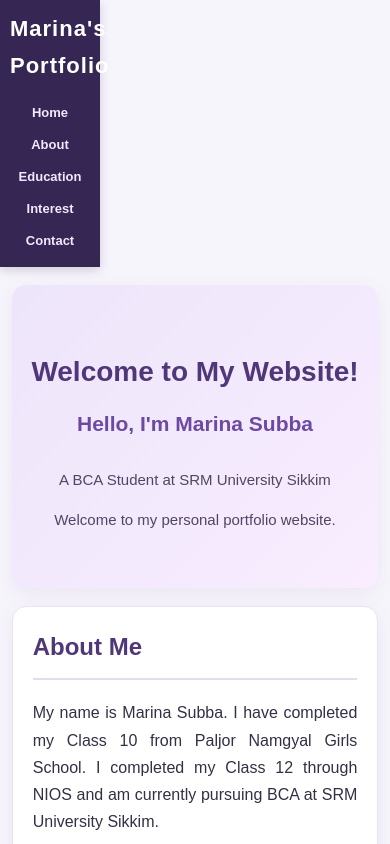
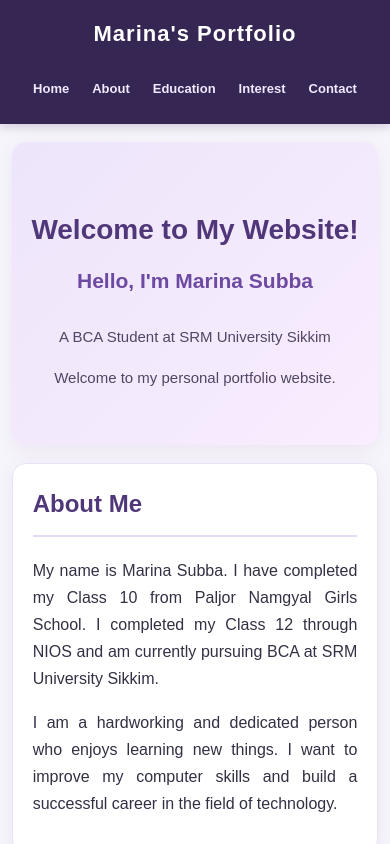
Before and after one commit to Marinasubba24/marina.io, a plain HTML site: page index.html in a window 390 px wide. Shown: the top 844 px of the page. Drawn offline with Linux system fonts and the light colour scheme.

Commit message:
Refactor profile.css for better layout and responsiveness
Refactor CSS styles for improved layout and responsiveness.

```diff
--- a/profile.css
+++ b/profile.css
@@ -2,6 +2,73 @@
     box-sizing: border-box;
     scroll-behavior: smooth;
 }
+
+
+
+@media screen and (max-width: 768px) {
+    nav {
+        width: 100%;
+        height: auto;
+        padding: 12px 8px;
+        display: flex;
+        flex-direction: row;
+        flex-wrap: wrap;
+        justify-content: center;
+        align-items: center;
+        gap: 8px;
+    }
+
+    nav h2 {
+        width: 100%;
+        text-align: center;
+        font-size: 22px;
+        margin: 0 0 5px;
+    }
+
+    nav a {
+        margin: 4px 6px;
+        font-size: 14px;
+    }
+}
+
+/* iPhone */
+@media screen and (max-width: 480px) {
+    nav {
+        width: 100%;
+        padding: 10px 5px;
+        gap: 5px;
+    }
+
+    nav h2 {
+        font-size: 19px;
+    }
+
+    nav a {
+        font-size: 12px;
+        margin: 3px 4px;
+        padding: 4px 2px;
+        white-space: nowrap;
+    }
+
+    section {
+        width: 94%;
+        padding: 16px;
+    }
+
+    #home h1 {
+        font-size: 26px;
+    }
+
+    #education {
+        overflow-x: auto;
+    }
+
+    table {
+        min-width: 400px;
+    }
+}
+
+
 html{
     scroll-behavior: smooth;
     scroll-margin-top: 500px;
@@ -25,6 +92,10 @@ nav {
     top: 0;
     z-index: 100;
     box-shadow: 0 3px 10px rgba(53, 38, 83, 0.2);
+    display:flex;
+    flex-direction: row;
+    justify-content: center;
+    align-items: center;
 }
 
 nav h2 {
@@ -218,14 +289,3 @@ li:hover{
     background-color: rgb(113, 130, 140);
 border-radius: 20px;
 }
-@media screen and (max-width:768px){
-    nav{
-        width:100px;
-        height:auto;
-        padding: 10px;
-        flex-direction: row;
-        flex-wrap: wrap;
-        justify-content: center;
-    }
-}
-@media screen and (max-width:480px)
```
